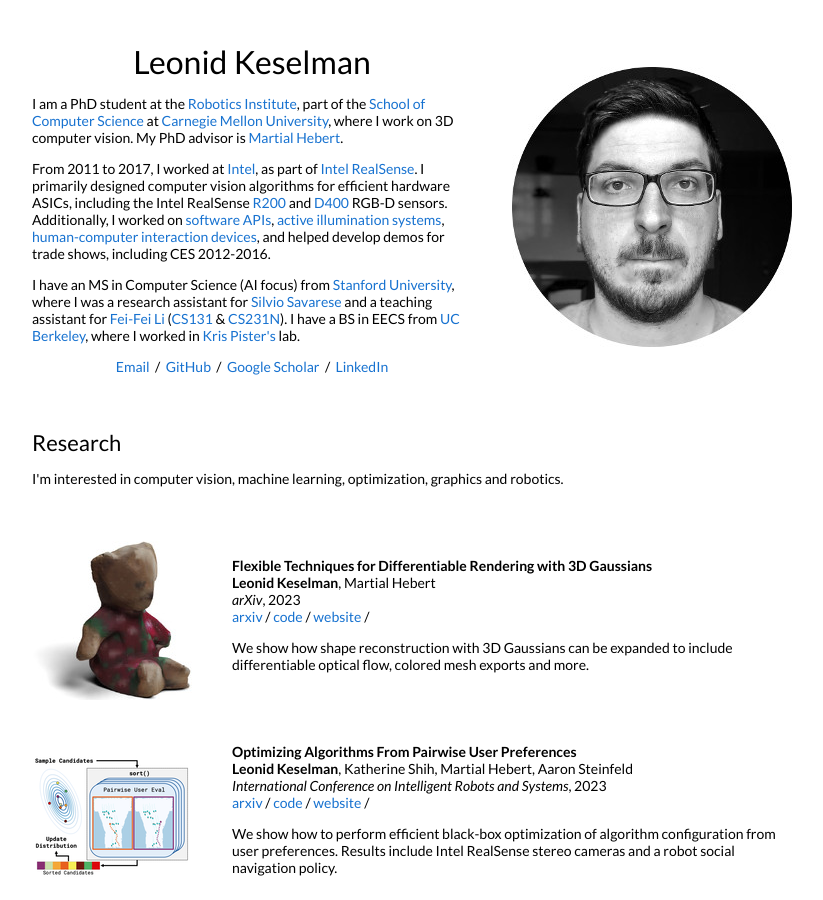
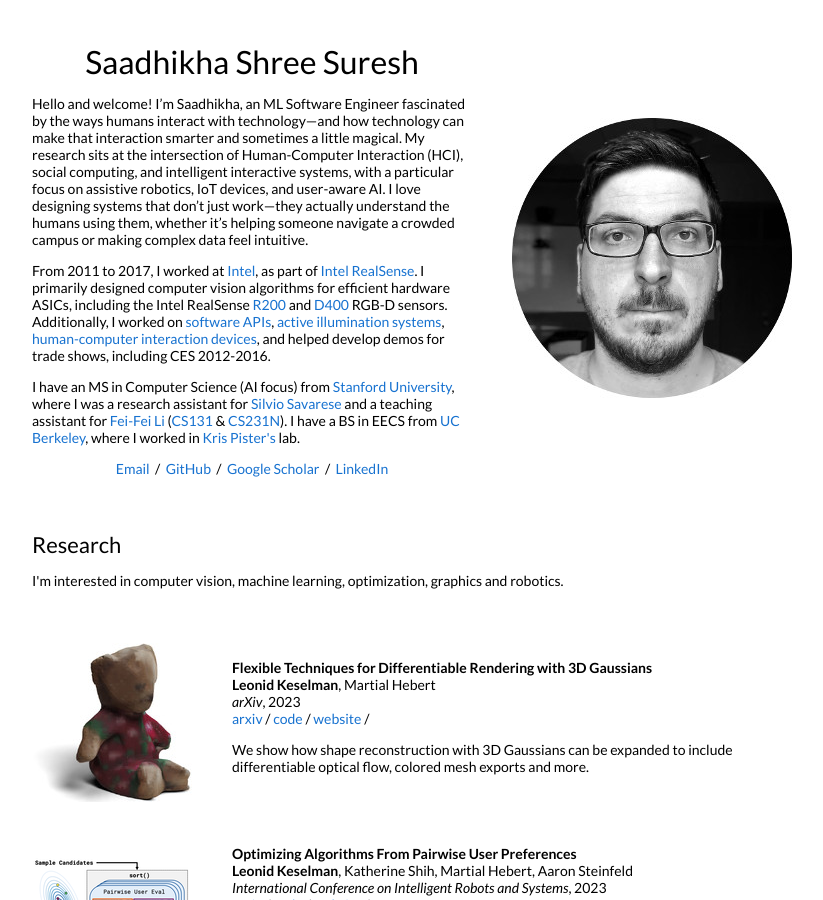
Before and after one commit to saadhikha/saadhikha.github.io, a Jekyll site: the page built from _posts/2023-08-28-3dgaussians.markdown, in a window 1280 px wide and 900 px high. Shown: the whole window, without its empty margins (228-1051 px from the left). Built offline with Jekyll 4.4.1, drawn with Linux system fonts in a browser that asks for light colours.

Commit message:
Update default.html

```diff
--- a/_layouts/default.html
+++ b/_layouts/default.html
@@ -32,9 +32,10 @@
           <tr style="padding:0px">
             <td style="padding:2.5%;width:60%;vertical-align:middle">
               <h1>
-                Leonid Keselman
+                Saadhikha Shree Suresh
               </h1>
-              <p>I am a PhD student at the <a href="https://www.ri.cmu.edu/">Robotics Institute</a>, part of the <a href="https://www.scs.cmu.edu/">School of Computer Science</a> at <a href="https://www.cmu.edu/">Carnegie Mellon University</a>, where I work on 3D computer vision. My PhD advisor is <a href="http://www.cs.cmu.edu/~hebert/">Martial Hebert</a>.
+              <p>Hello and welcome!
+                I’m Saadhikha, an ML Software Engineer fascinated by the ways humans interact with technology—and how technology can make that interaction smarter and sometimes a little magical. My research sits at the intersection of Human-Computer Interaction (HCI), social computing, and intelligent interactive systems, with a particular focus on assistive robotics, IoT devices, and user-aware AI. I love designing systems that don’t just work—they actually understand the humans using them, whether it’s helping someone navigate a crowded campus or making complex data feel intuitive.
               </p>
               <p>
                 From 2011 to 2017, I worked at <a href="https://www.intel.com">Intel</a>, as part of <a href="https://www.intelrealsense.com/">Intel RealSense</a>. I primarily designed computer vision algorithms for efficient hardware ASICs, including the Intel RealSense <a href="https://software.intel.com/en-us/articles/realsense-r200-camera">R200</a> and <a href="https://software.intel.com/en-us/realsense/d400">D400</a> RGB-D sensors. Additionally, I worked on <a href="https://github.com/IntelRealSense/librealsense">software APIs</a>, <a href="https://patents.google.com/patent/US9992474B2">active illumination systems</a>, <a href="https://patents.google.com/patent/US9304597">human-computer interaction devices</a>, and helped develop demos for trade shows, including CES 2012-2016.
```
